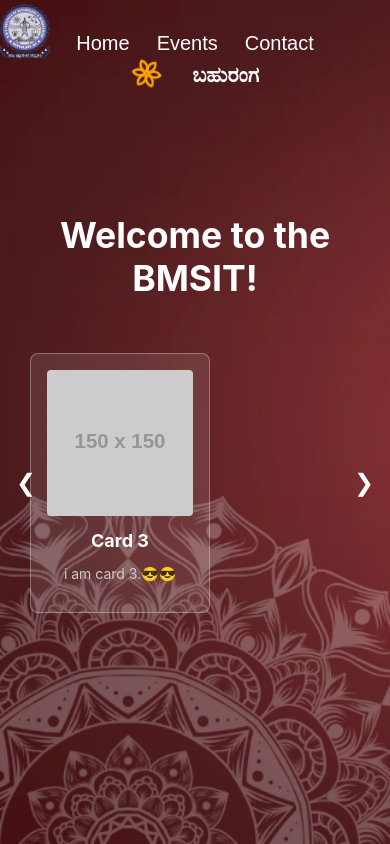
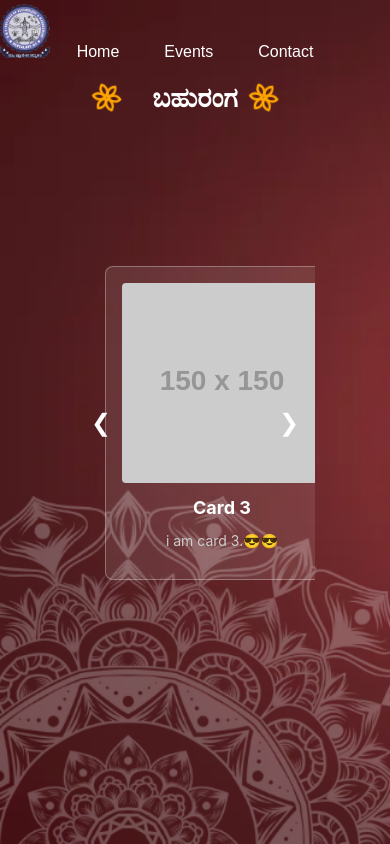
Before and after one commit to LakshmiSowmya04/bahuranga, a React (Create React App) app: page / in a window 390 px wide. Built offline with nearby package versions, Linux system fonts and the light colour scheme.

Commit message:
added two

```diff
--- a/src/App.css
+++ b/src/App.css
@@ -87,6 +87,19 @@
   gap: 10px; /* Optional: Adds some space between the image and text */
 }
 
+@media (max-width: 768px) {
+  .App-nav {
+    flex-direction: row; /* Stack buttons vertically */
+    gap: 5px; /* Less space between buttons on smaller screens */
+  }
+
+  .nav-button {
+    width: 80%; /* Make buttons take up most of the width */
+    padding: 12px 20px; /* Adjust padding for better mobile appearance */
+    font-size: 1rem; /* Smaller font size for smaller screens */
+  }
+}
+
 @keyframes App-logo-spin {
   from {
     transform: rotate(0deg);
--- a/src/App.js
+++ b/src/App.js
@@ -38,7 +38,8 @@
       <img src={bmsit} className="bmsit-logo" alt="logo" />
       <div className="logo-container">
         <img src={sv} className="App-logo" alt="logo" />
-        <h3>ಬಹುರಂಗ</h3>
+        <h2>ಬಹುರಂಗ</h2>
+        <img src={sv} className="App-logo" alt="logo" />
       </div>
       <header className="App-header">
         <nav className="App-nav">
@@ -48,7 +49,6 @@
         </nav>
       </header>
       <main className="App-main">
-        <h1>Welcome to the BMSIT!</h1>
         <Carousel items={exampleItems} />
       </main>
     </div>
--- a/src/Carousel.css
+++ b/src/Carousel.css
@@ -9,7 +9,7 @@
 .carousel-cards {
   display: flex;
   transition: transform 0.5s ease; /* Smooth transition for sliding */
-  width: 350px;
+  width: auto;
 }
 
 .carousel-button {
@@ -38,7 +38,8 @@
 
 /* Default card width */
 .card {
-  width: 550px; /* Fixed width for cards */
+  width: 145px; /* Fixed width for cards */
+  flex-shrink: 0;
 }
 
 /* Responsive styles */
```
Also changed, not shown: src/Carousel.js (line endings or trailing spaces).
